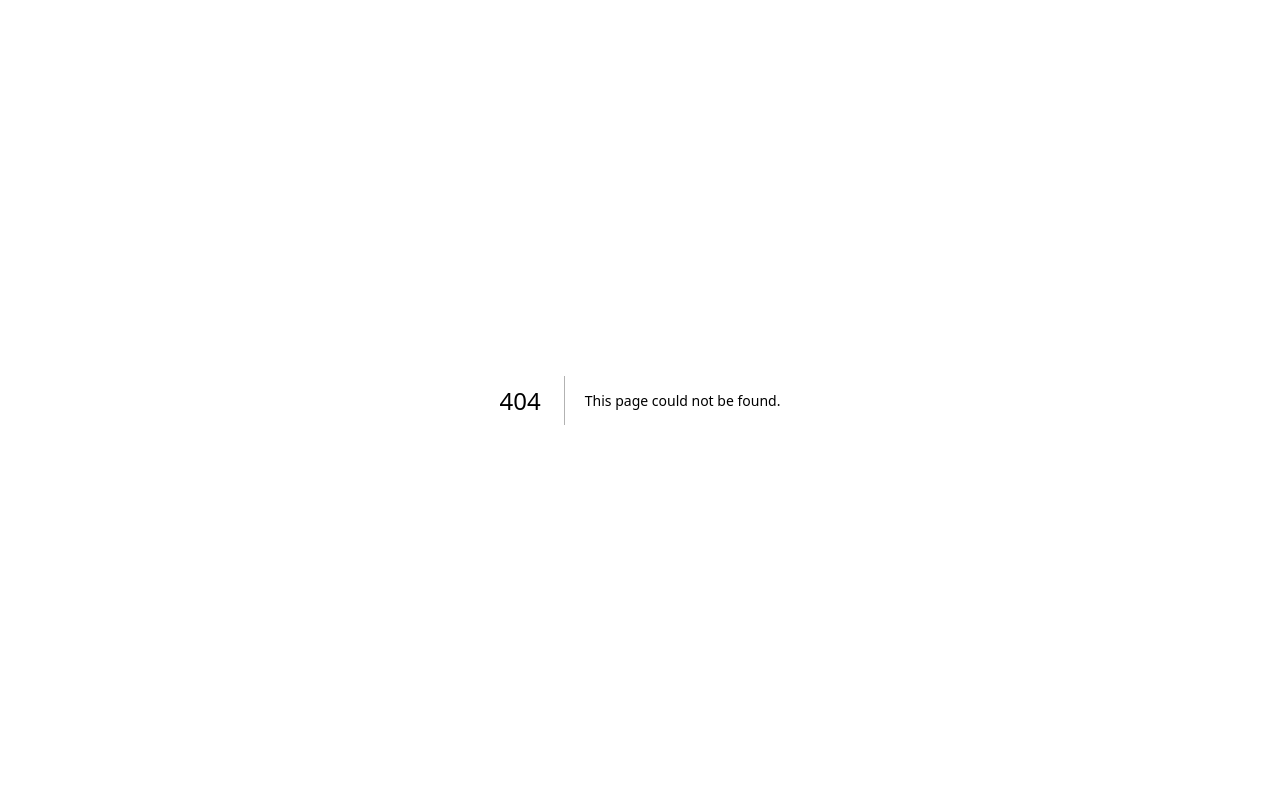
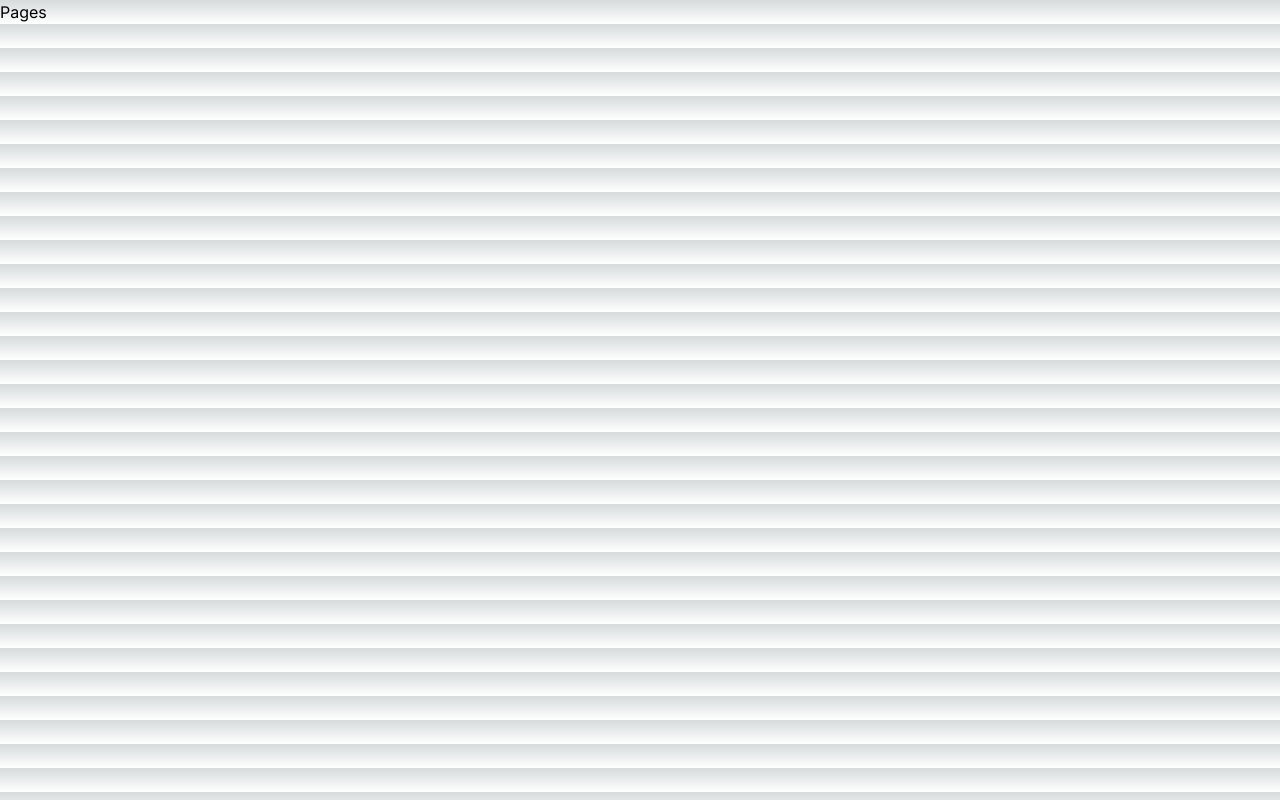
Before and after one commit to Richson-Tech/kindsland, a Next.js app: page /pages in a window 1280 px wide. Before the commit this address had no page. Built offline with nearby package versions, Linux system fonts and the light colour scheme.

Commit message:
first commits

```diff
--- /dev/null
+++ b/src/app/blog/page.jsx
@@ -0,0 +1,9 @@
+import React from 'react'
+
+const Blog = () => {
+  return (
+    <div>Blog</div>
+  )
+}
+
+export default Blog
--- /dev/null
+++ b/src/app/home/page.jsx
@@ -0,0 +1,9 @@
+import React from 'react'
+
+const Home = () => {
+  return (
+    <div>Home</div>
+  )
+}
+
+export default Home
--- /dev/null
+++ b/src/app/pages/page.jsx
@@ -0,0 +1,9 @@
+import React from 'react'
+
+const Pages = () => {
+  return (
+    <div>Pages</div>
+  )
+}
+
+export default Pages
--- /dev/null
+++ b/src/app/property/page.jsx
@@ -0,0 +1,9 @@
+import React from 'react'
+
+const Property = () => {
+  return (
+    <div>Property</div>
+  )
+}
+
+export default Property
```
